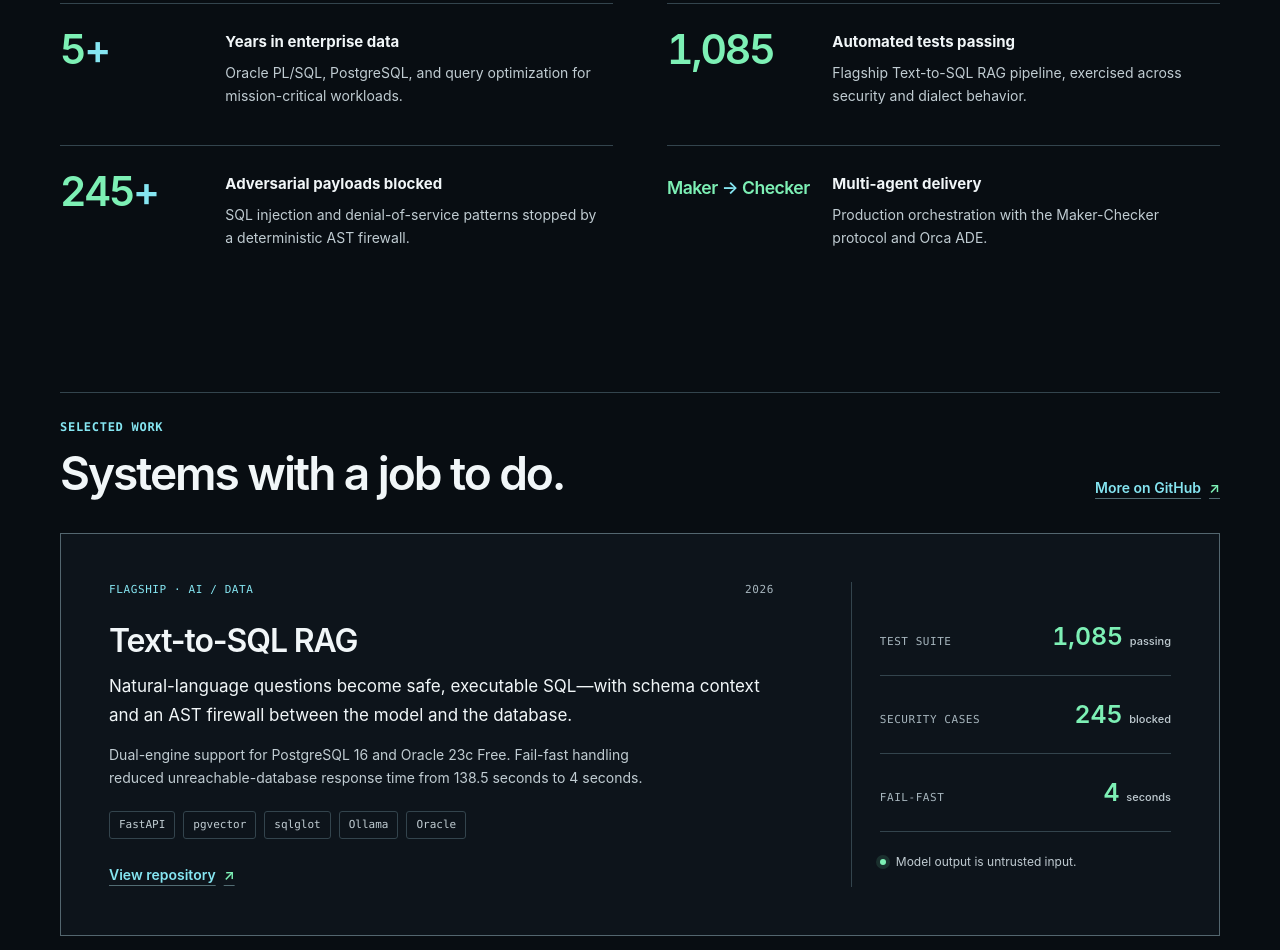
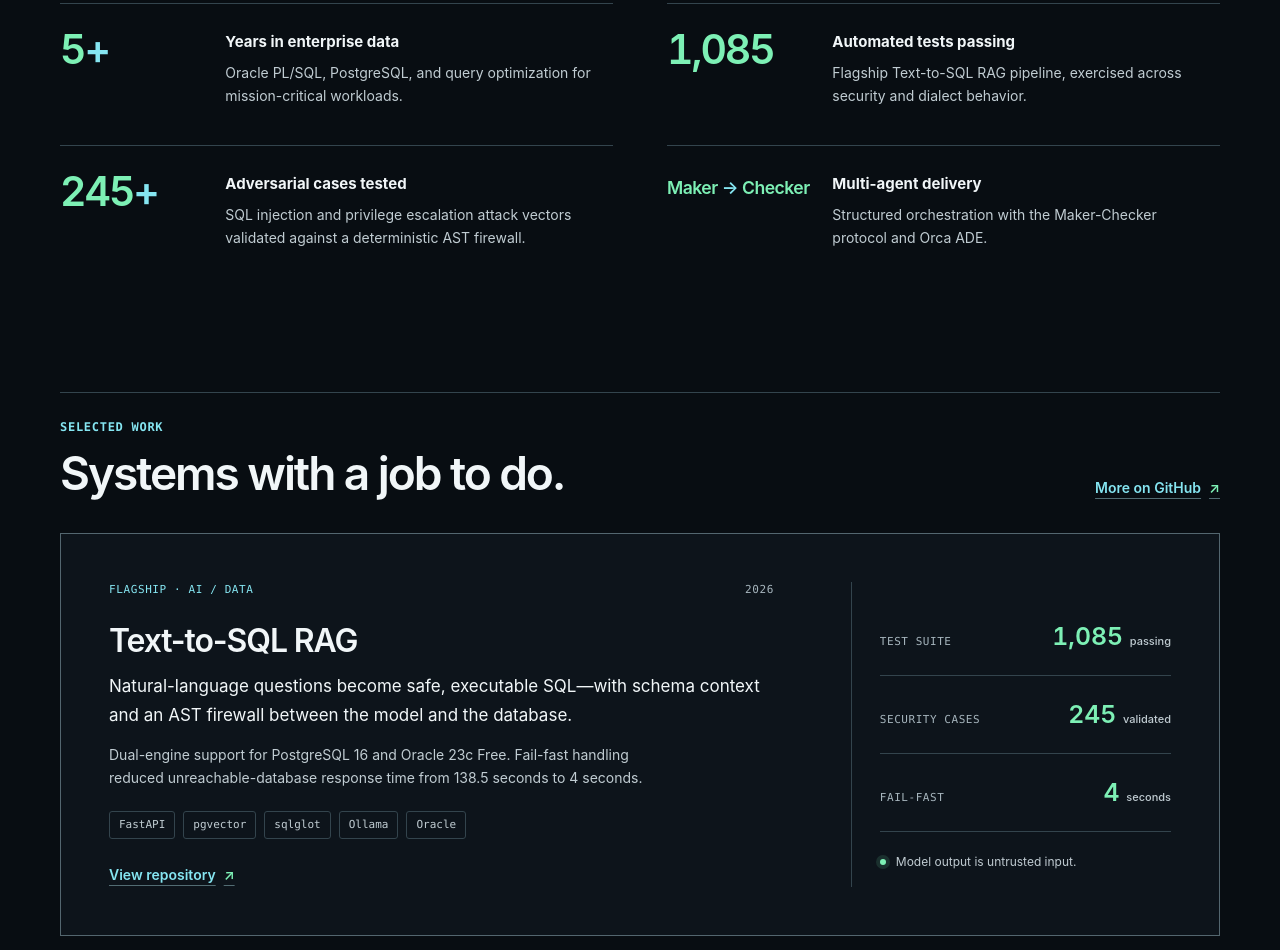
Before and after one commit to andresaragon/andresaragon.github.io, a plain HTML site: page index.html in a window 1280 px wide. Shown: the part 907-1857 px from the top of the page. Drawn offline with Linux system fonts and the light colour scheme.

Commit message:
docs: align landing page security metrics and terminology with audit
Maker: Antigravity

```diff
--- a/index.html
+++ b/index.html
@@ -93,11 +93,11 @@
         </article>
         <article class="impact-item">
           <span class="impact-value">245<span>+</span></span>
-          <div><h3>Adversarial payloads blocked</h3><p>SQL injection and denial-of-service patterns stopped by a deterministic AST firewall.</p></div>
+          <div><h3>Adversarial cases tested</h3><p>SQL injection and privilege escalation attack vectors validated against a deterministic AST firewall.</p></div>
         </article>
         <article class="impact-item">
           <span class="impact-value impact-word">Maker<span>→</span>Checker</span>
-          <div><h3>Multi-agent delivery</h3><p>Production orchestration with the Maker-Checker protocol and Orca ADE.</p></div>
+          <div><h3>Multi-agent delivery</h3><p>Structured orchestration with the Maker-Checker protocol and Orca ADE.</p></div>
         </article>
       </div>
     </section>
@@ -119,7 +119,7 @@
         </div>
         <div class="project-proof" aria-label="Project results: 1,085 tests passed, 245 adversarial cases, 4 second fail-fast response">
           <div class="proof-row"><span>TEST SUITE</span><strong>1,085 <small>passing</small></strong></div>
-          <div class="proof-row"><span>SECURITY CASES</span><strong>245 <small>blocked</small></strong></div>
+          <div class="proof-row"><span>SECURITY CASES</span><strong>245 <small>validated</small></strong></div>
           <div class="proof-row"><span>FAIL-FAST</span><strong>4 <small>seconds</small></strong></div>
           <div class="proof-foot"><span class="status-dot" aria-hidden="true"></span> Model output is untrusted input.</div>
         </div>
```
